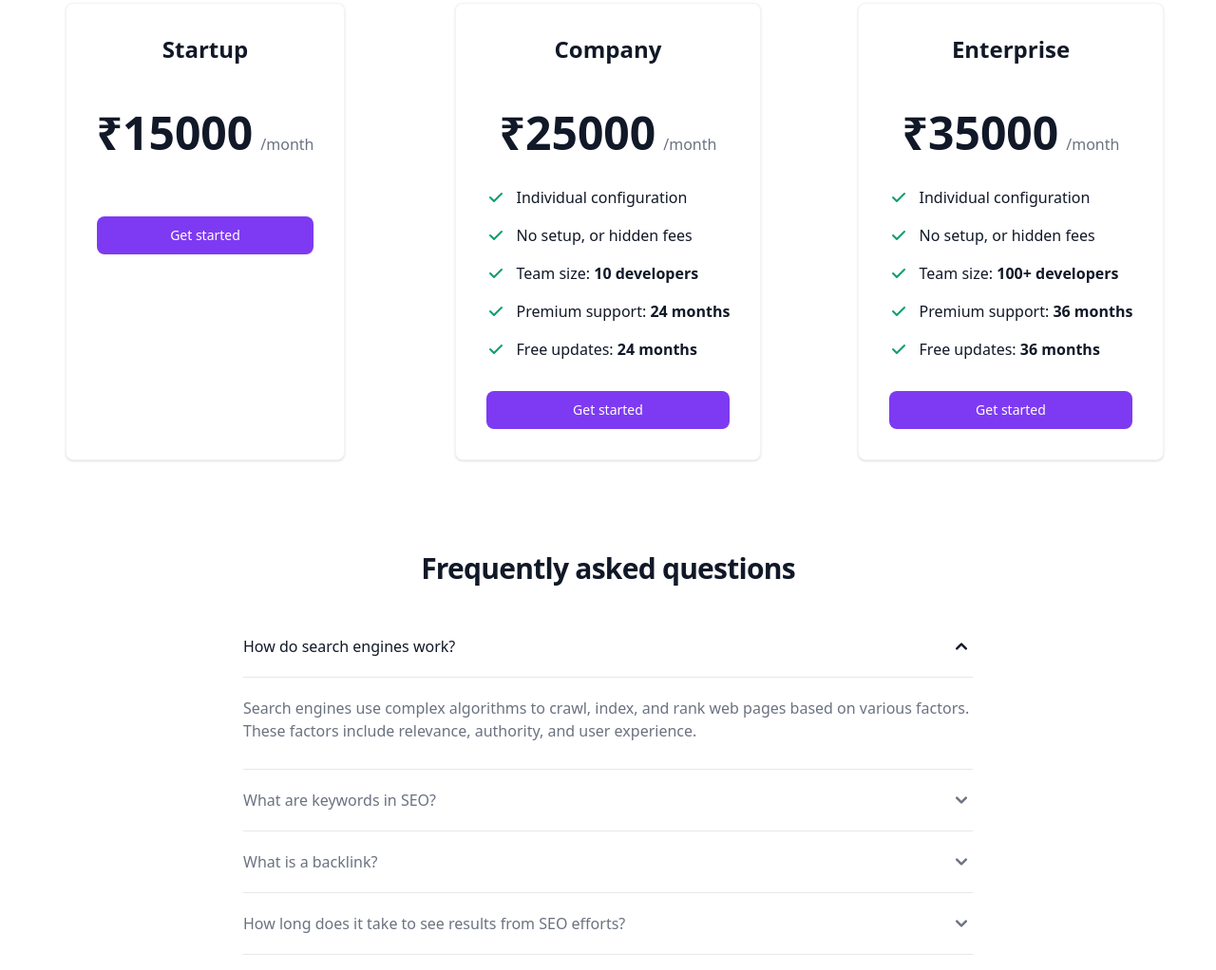
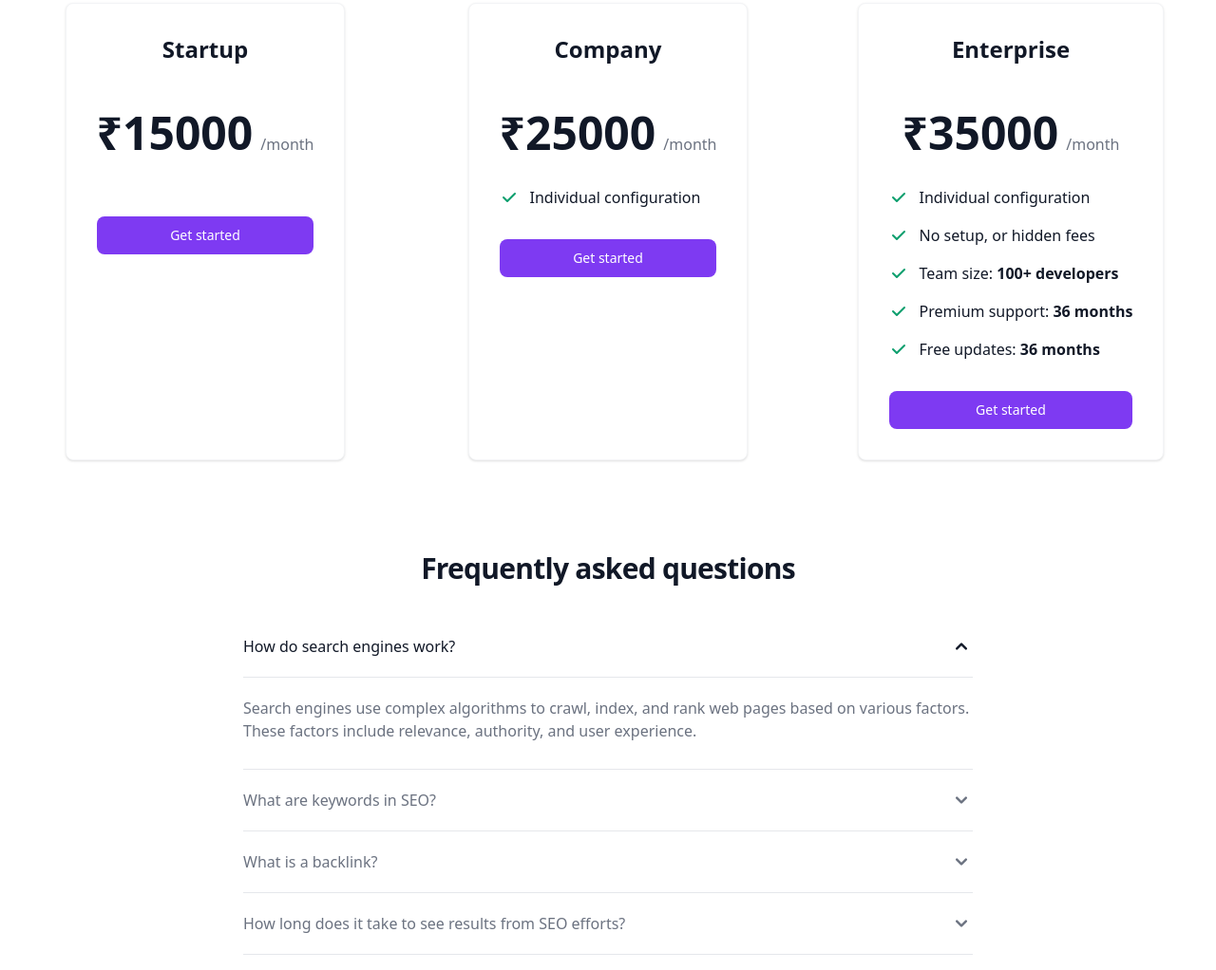
Before and after one commit to Sooraj987/SEO-ADS, a website: page index.html in a window 1280 px wide. Shown: the part 3713-4735 px from the top of the page at 95% size. Drawn offline with nearby package versions, Linux system fonts and the light colour scheme; a script that the page names is missing.

Commit message:
Update index.html

```diff
--- a/index.html
+++ b/index.html
@@ -338,27 +338,7 @@
                             <!-- Icon -->
                             <svg class="flex-shrink-0 w-5 h-5 text-green-500 dark:text-green-400" fill="currentColor" viewBox="0 0 20 20" xmlns="http://www.w3.org/2000/svg"><path fill-rule="evenodd" d="M16.707 5.293a1 1 0 010 1.414l-8 8a1 1 0 01-1.414 0l-4-4a1 1 0 011.414-1.414L8 12.586l7.293-7.293a1 1 0 011.414 0z" clip-rule="evenodd"></path></svg>
                             <span>Individual configuration</span>
-                        </li>
-                        <li class="flex items-center space-x-3">
-                            <!-- Icon -->
-                            <svg class="flex-shrink-0 w-5 h-5 text-green-500 dark:text-green-400" fill="currentColor" viewBox="0 0 20 20" xmlns="http://www.w3.org/2000/svg"><path fill-rule="evenodd" d="M16.707 5.293a1 1 0 010 1.414l-8 8a1 1 0 01-1.414 0l-4-4a1 1 0 011.414-1.414L8 12.586l7.293-7.293a1 1 0 011.414 0z" clip-rule="evenodd"></path></svg>
-                            <span>No setup, or hidden fees</span>
-                        </li>
-                        <li class="flex items-center space-x-3">
-                            <!-- Icon -->
-                            <svg class="flex-shrink-0 w-5 h-5 text-green-500 dark:text-green-400" fill="currentColor" viewBox="0 0 20 20" xmlns="http://www.w3.org/2000/svg"><path fill-rule="evenodd" d="M16.707 5.293a1 1 0 010 1.414l-8 8a1 1 0 01-1.414 0l-4-4a1 1 0 011.414-1.414L8 12.586l7.293-7.293a1 1 0 011.414 0z" clip-rule="evenodd"></path></svg>
-                            <span>Team size: <span class="font-semibold">10 developers</span></span>
-                        </li>
-                        <li class="flex items-center space-x-3">
-                            <!-- Icon -->
-                            <svg class="flex-shrink-0 w-5 h-5 text-green-500 dark:text-green-400" fill="currentColor" viewBox="0 0 20 20" xmlns="http://www.w3.org/2000/svg"><path fill-rule="evenodd" d="M16.707 5.293a1 1 0 010 1.414l-8 8a1 1 0 01-1.414 0l-4-4a1 1 0 011.414-1.414L8 12.586l7.293-7.293a1 1 0 011.414 0z" clip-rule="evenodd"></path></svg>
-                            <span>Premium support: <span class="font-semibold">24 months</span></span>
-                        </li>
-                        <li class="flex items-center space-x-3">
-                            <!-- Icon -->
-                            <svg class="flex-shrink-0 w-5 h-5 text-green-500 dark:text-green-400" fill="currentColor" viewBox="0 0 20 20" xmlns="http://www.w3.org/2000/svg"><path fill-rule="evenodd" d="M16.707 5.293a1 1 0 010 1.414l-8 8a1 1 0 01-1.414 0l-4-4a1 1 0 011.414-1.414L8 12.586l7.293-7.293a1 1 0 011.414 0z" clip-rule="evenodd"></path></svg>
-                            <span>Free updates: <span class="font-semibold">24 months</span></span>
-                        </li>
+
                     </ul>
                     <a href="#" class="text-white bg-purple-600 hover:bg-purple-700 focus:ring-4 focus:ring-purple-200 font-medium rounded-lg text-sm px-5 py-2.5 text-center dark:text-white  dark:focus:ring-purple-900">Get started</a>
                 </div>
```
